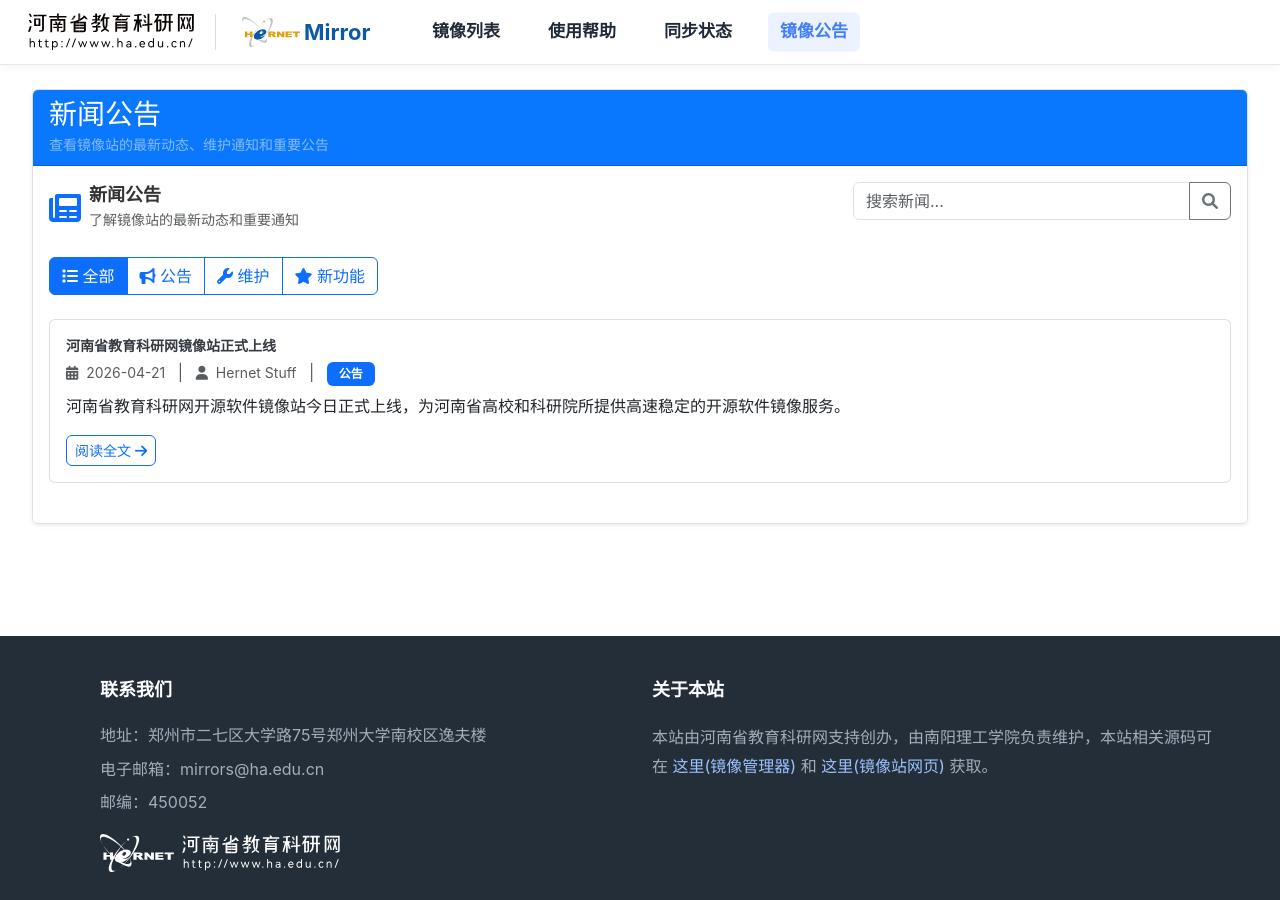
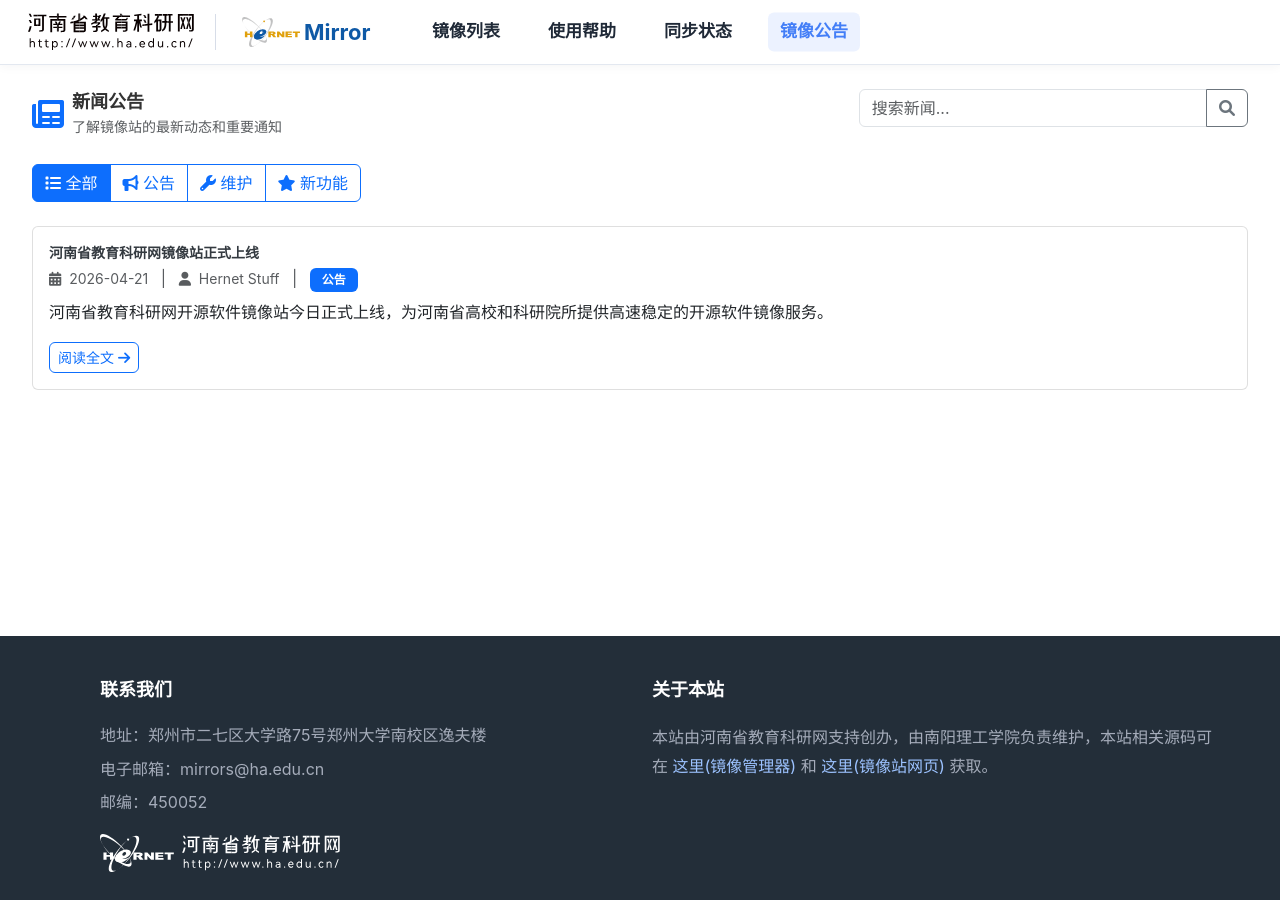
Before and after one commit to hernet-mirrors/ha-mirrors-web, a Jekyll site: the page built from news.html, in a window 1280 px wide. Built offline with Jekyll 4.4.1, drawn with Linux system fonts in a browser that asks for light colours.

Commit message:
fix(news): drop page-card header; keep news reachable in maintenance
- news.html: layout page -> layout default so the blue
  .page-card-header wrapper (新闻公告 / 查看镜像站的最新动态、维护
  通知和重要公告) is no longer rendered. The inner white block
  (icon + 新闻公告 h3 + 了解镜像站的最新动态和重要通知 subtitle)
  becomes the only header, as requested.
- _layouts/default.html: add a maintenance-redirect exemption list.
  Build allow_in_maintenance=true for /maintenance/, /news/, and any
  page.url that contains '/news/'. With site.maintenance.enabled=true
  only exempted pages skip the window.location.replace('/maintenance/'),
  so announcements stay reachable while the mirror tree is offline.
  News-article pages use _layouts/news.html (no redirect logic) and
  were unaffected.

```diff
--- a/_layouts/default.html
+++ b/_layouts/default.html
@@ -2,7 +2,16 @@
 <html lang="zh-Hans">
 	{% include head.html notArticle=true %}
 	<body>
-		{% if site.maintenance.enabled and page.url != '/maintenance/' %}
+		{%- comment -%}
+		Pages exempt from the maintenance redirect. /maintenance/ itself
+		plus anything under /news/ so announcements stay reachable while
+		the mirror tree is down.
+		{%- endcomment -%}
+		{% assign allow_in_maintenance = false %}
+		{% if page.url == '/maintenance/' or page.url == '/news/' or page.url contains '/news/' %}
+			{% assign allow_in_maintenance = true %}
+		{% endif %}
+		{% if site.maintenance.enabled and allow_in_maintenance == false %}
 		<script>
 			window.location.replace('{{ "/maintenance/" | relative_url }}');
 		</script>
--- a/news.html
+++ b/news.html
@@ -1,5 +1,5 @@
 ---
-layout: page
+layout: default
 title: 新闻公告
 description: 查看镜像站的最新动态、维护通知和重要公告
 permalink: /news/
```
